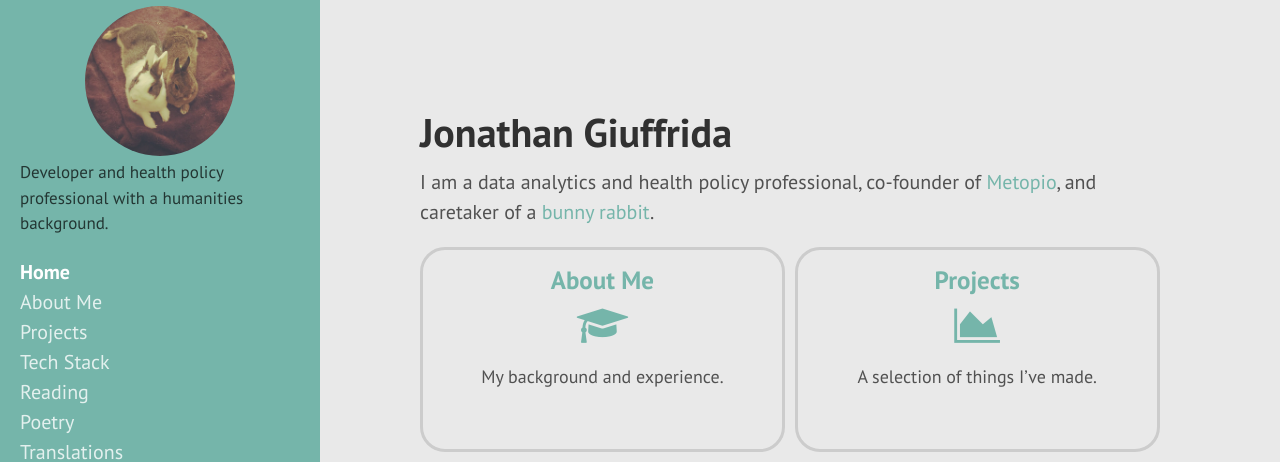
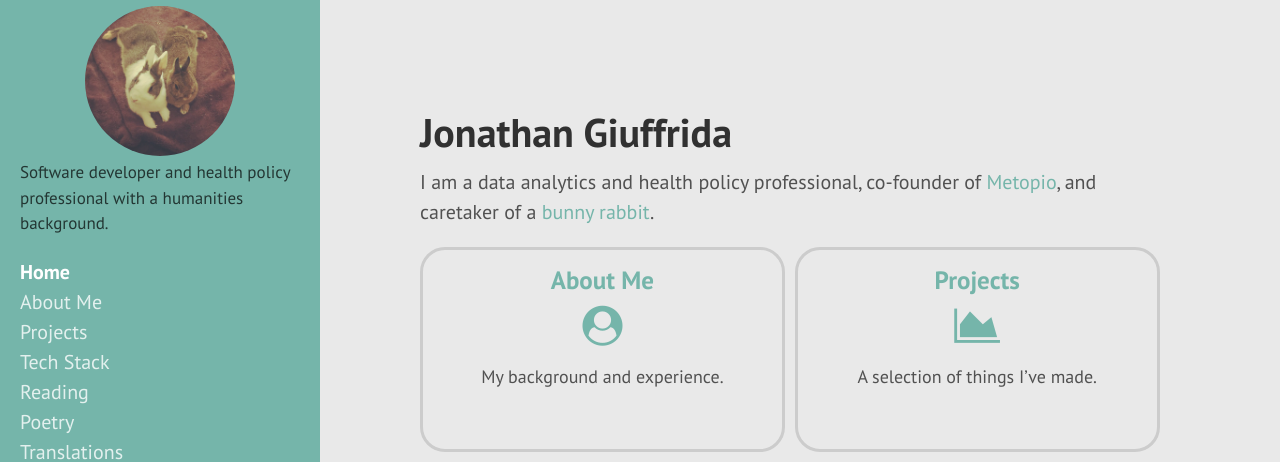
Before and after one commit to jcgiuffrida/jcgiuffrida.github.io, a Jekyll site: the page built from index.html, in a window 1280 px wide. Shown: the top 462 px of the page. Built offline with Jekyll 4.4.1, drawn with Linux system fonts in a browser that asks for light colours; nearby versions of some CDN libraries.

```diff
--- a/_config.yml
+++ b/_config.yml
@@ -7,7 +7,7 @@ permalink:        pretty
 # Setup
 title:            'Jonathan Giuffrida'
 tagline:          'Data Analysis, Health Policy, and Bunnies'
-description:      'Developer and health policy professional with a humanities background.'
+description:      'Software developer and health policy professional with a humanities background.'
 url:              https://jcgiuffrida.com
 enforce_ssl:      jcgiuffrida.com
 baseurl:          ''
--- a/index.html
+++ b/index.html
@@ -14,7 +14,7 @@ title: Home
   <div class="activity">
     <a href="/about">
       <h3>About Me</h3>
-      <div class="icon"><i class="fa fa-mortar-board fa-2x"></i></div>
+      <div class="icon"><i class="fa fa-user-circle fa-2x"></i></div>
       <p>My background and experience.</p>
     </a>
   </div>
```
Also changed, not shown: public/data/reading.csv (+6 -1 lines).
